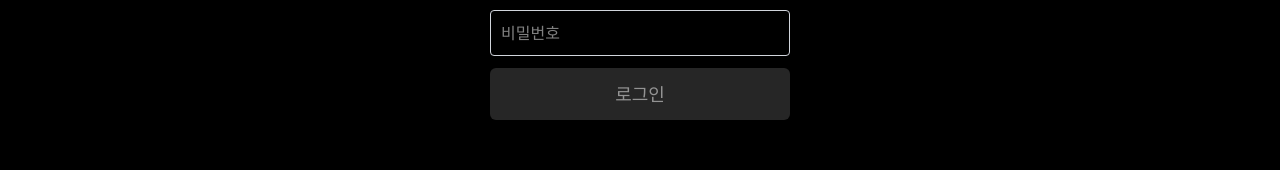
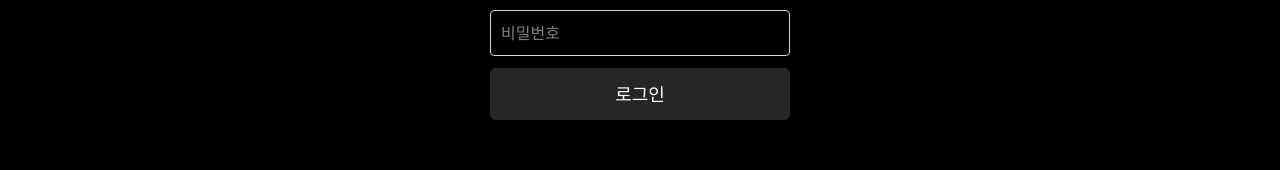
Before and after one commit to DSWU-UMC-8th/UMC-8th-Latte, a React (Vite) app in the folder week4/week4-2/: page /login in a window 1280 px wide. Shown: the part 402-572 px from the top of the page. Built offline with nearby package versions, Linux system fonts and the light colour scheme.

Commit message:
💄 Fix: 텍스트 스타일 변경
Fix: 텍스트 스타일 변경

```diff
--- a/week4/week4-2/src/pages/LoginPage.tsx
+++ b/week4/week4-2/src/pages/LoginPage.tsx
@@ -72,7 +72,7 @@ const LoginPage = () => {
                     type="button"
                     onClick={handleSubmit}
                     disabled={isDisabled}
-                    className= "w-full bg-pink-600 text-white/50 py-3 rounded-md text-lg font-medium hover:bg-pink-700 transition-colors cursor-pointer disabled:bg-neutral-800"
+                    className= "w-full bg-pink-600 text-white py-3 rounded-md text-lg font-medium hover:bg-pink-700 transition-colors cursor-pointer disabled:bg-neutral-800"
                 >
                     로그인
                 </button>
--- a/week4/week4-2/src/pages/SignupPage.tsx
+++ b/week4/week4-2/src/pages/SignupPage.tsx
@@ -103,7 +103,7 @@ const SignupPage = () => {
                         <button
                             type="button"
                             disabled={!isStep1Valid}
-                            className="w-full bg-pink-600 text-white/50 py-2 rounded-md text-lg font-medium hover:bg-pink-700 transition-colors
+                            className="w-full bg-pink-600 text-white py-2 rounded-md text-lg font-medium hover:bg-pink-700 transition-colors
                                 cursor-pointer disabled:bg-neutral-800"
                             onClick={() => setStep(2)}
                         >
@@ -166,7 +166,7 @@ const SignupPage = () => {
                         <button
                             type="button"
                             disabled={!isStep2Valid}
-                            className="w-full bg-pink-600 text-white/50 py-3 rounded-md text-lg font-medium hover:bg-pink-700 transition-colors
+                            className="w-full bg-pink-600 text-white py-3 rounded-md text-lg font-medium hover:bg-pink-700 transition-colors
                                 cursor-pointer disabled:bg-neutral-800"
                             onClick={() => setStep(3)}
                         >
@@ -195,7 +195,7 @@ const SignupPage = () => {
                             type="button"
                             onClick={handleSubmit(onSubmit)}
                             disabled={isSubmitting || !name || !!errors.name}
-                            className= "w-full bg-pink-600 text-white/50 py-3 rounded-md text-lg font-medium hover:bg-pink-700 transition-colors cursor-pointer disabled:bg-neutral-800"
+                            className= "w-full bg-pink-600 text-white py-3 rounded-md text-lg font-medium hover:bg-pink-700 transition-colors cursor-pointer disabled:bg-neutral-800"
                         >
                             회원가입
                         </button>
```
